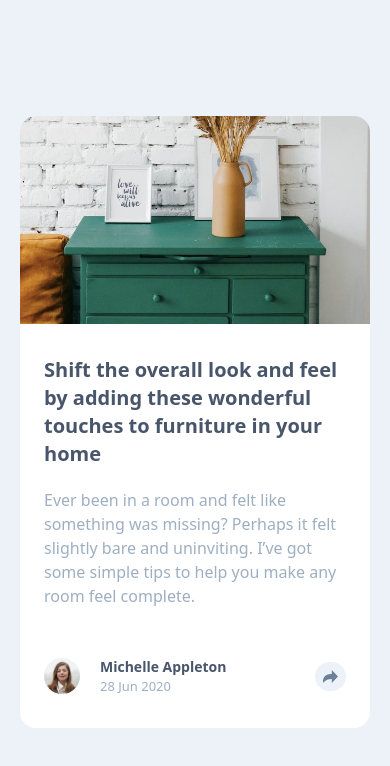
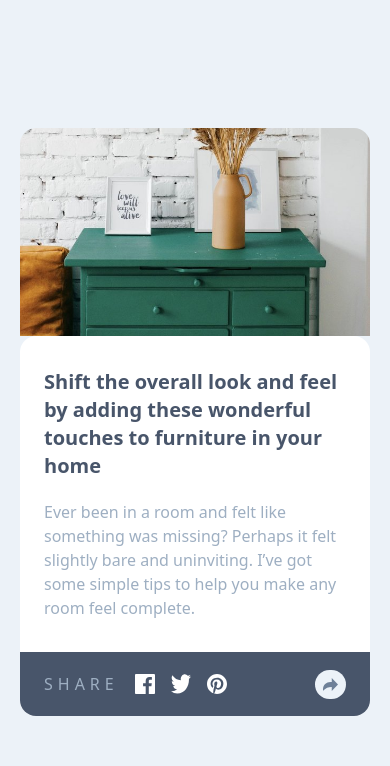
Before and after one commit to iamernesto14/Article_Preview, a website: page public/index.html in a window 390 px wide. Both pictures are taken after a click on the element 330 px from the left and 676 px from the top of the page. Drawn offline with Linux system fonts and the light colour scheme.

Commit message:
task completed

```diff
--- a/public/index.html
+++ b/public/index.html
@@ -3,69 +3,48 @@
 <head>
   <meta charset="UTF-8" />
   <meta name="viewport" content="width=device-width, initial-scale=1.0" />
-    <!-- displays site properly based on user's device -->
-
-    <link
-      rel="icon"
-      type="image/png"
-      sizes="32x32"
-      href="../images/favicon-32x32.png"
-    />
+  <link rel="icon" type="image/png" sizes="32x32" href="../images/favicon-32x32.png" />
   <link rel="stylesheet" href="./styles.css" />
   <script defer src="./script.js"></script>
-
-    <title>Article preview component</title>
-
-    <!-- Feel free to remove these styles or customise in your own stylesheet 👍 -->
+  <title>Article Preview Component</title>
 </head>
-  <body
-    class="h-screen bg-secondary-light-grayish-blue flex justify-center items-center"
-  >
-    <div class="max-w-sm rounded-2xl overflow-hidden mx-5 w-full md:max-w-3xl md:flex">
-      <img
-        class="w-full h-52 object-cover md:h-auto md:w-[300px] overflow-hidden flex-none bg-cover"
-        src="../images/drawers.jpg"
-        alt="Sunset in the mountains"
-      />
-
-      <div class="bg-white md:px-8">
+<body class="h-screen bg-secondary-light-grayish-blue flex justify-center items-center">
+  <div class="md:relative max-w-sm rounded-2xl mx-5 w-full md:max-w-3xl md:flex">
+    <img class="w-full h-52 object-cover md:h-auto md:w-[300px] overflow-hidden flex-none bg-cover rounded-tl-2xl md:rounded-bl-2xl rounded-tr-2xl md:rounded-tr-none" src="../images/drawers.jpg" alt="Sunset in the mountains" />
+    <div class="bg-white md:px-8 rounded-2xl">
       <div class="px-6 md:px-0 py-8">
         <div class="font-bold text-xl mb-5 text-secondary-dark-grayish-blue">
-            Shift the overall look and feel by adding these wonderful touches to
-            furniture in your home
+          Shift the overall look and feel by adding these wonderful touches to furniture in your home
         </div>
         <p class="text-base text-primary-grayish-blue">
-            Ever been in a room and felt like something was missing? Perhaps it
-            felt slightly bare and uninviting. I’ve got some simple tips to help
-            you make any room feel complete.
+          Ever been in a room and felt like something was missing? Perhaps it felt slightly bare and uninviting. I’ve got some simple tips to help you make any room feel complete.
         </p>
       </div>
-
-        <!-- social media section -->
-        <div class="px-6 md:px-0 pt-4 pb-8 flex justify-between items-center">
+      <!-- Social media section -->
+      <div id="details" class="px-6 md:px-0 h-16 flex justify-between items-center rounded-b-2xl">
         <div class="flex items-center justify-center gap-5">
-            <img
-              src="../images/avatar-michelle.jpg"
-              class="w-9 h-9 rounded-[50%]"
-              alt=""
-            />
+          <img src="../images/avatar-michelle.jpg" class="w-9 h-9 rounded-full" alt="" />
           <div>
             <p class="text-[14px] font-bold text-secondary-dark-grayish-blue">Michelle Appleton</p>
             <p class="text-primary-grayish-blue text-[13px]">28 Jun 2020</p>
           </div>
         </div>
+        <!-- Share icon -->
+        <p id="share" class="p-2 rounded-full bg-secondary-light-grayish-blue cursor-pointer">
+          <img src="../images/icon-share.svg" alt="Share icon" />
+        </p>
+      </div>
+    </div>
 
-          <!-- share icon -->
-          <p id="share" class="p-2 rounded-full bg-secondary-light-grayish-blue cursor-pointer"><img src="../images/icon-share.svg" alt="an icon of a share button"></p>
+    <div id="popup" class="hidden absolute z-50 w-[60%] max-w-[190px] bg-secondary-dark-grayish-blue px-1 py-3 rounded shadow-xl -right-6 bottom-16">
+      <div class="absolute w-0 h-0 border-l-8 border-r-8 border-t-8 border-l-transparent border-r-transparent border-t-secondary-dark-grayish-blue top-full right-[38%] transform translate-x-1/2"></div>
+      <div class="flex items-center justify-center gap-3">
+        <p class="text-primary-grayish-blue tracking-[5px] text-[12px]">SHARE</p>
+        <img src="../images/icon-facebook.svg" class="w-4 h-4" alt="Facebook icon" />
+        <img src="../images/icon-twitter.svg" class="w-4 h-4" alt="Twitter icon" />
+        <img src="../images/icon-pinterest.svg" class="w-4 h-4" alt="Pinterest icon" />
       </div>
     </div>
   </div>
-
-
-
-    <!-- <div class="attribution">
-    Challenge by <a href="https://www.frontendmentor.io?ref=challenge" target="_blank">Frontend Mentor</a>.
-    Coded by <a href="#">Your Name Here</a>.
-  </div> -->
 </body>
 </html>
--- a/public/script.js
+++ b/public/script.js
@@ -1,7 +1,50 @@
-const shareBtn = document.getElementById('share');
+const shareBtn = document.getElementById("share");
+const detail = document.getElementById("details");
+const popup = document.getElementById("popup");
 
-function displaySocialIcons() {
+// Store the original content of the details section
+const originalContent = detail.innerHTML;
 
+function toggleSocialIcons() {
+  if (window.innerWidth >= 768) {
+    // Show or hide the popup
+    if (popup.classList.contains("hidden")) {
+      popup.classList.remove("hidden");
+      shareBtn.classList.add("bg-secondary-dark-grayish-blue");
+    } else {
+      popup.classList.add("hidden");
+      shareBtn.classList.remove("bg-secondary-dark-grayish-blue");
+    }
+  } else {
+    // Toggle content replacement on smaller screens
+    if (detail.innerHTML === originalContent) {
+      detail.innerHTML = `
+        <div class="flex items-center justify-center gap-4 rounded-b-2xl">
+          <p class="text-primary-grayish-blue tracking-[5px]">SHARE</p>
+          <img src="../images/icon-facebook.svg" class="w-5 h-5" alt="Facebook icon" />
+          <img src="../images/icon-twitter.svg" class="w-5 h-5" alt="Twitter icon" />
+          <img src="../images/icon-pinterest.svg" class="w-5 h-5" alt="Pinterest icon" />
+        </div>
+        <p id="share" class="p-2 rounded-full bg-secondary-light-grayish-blue cursor-pointer">
+          <img src="../images/icon-share.svg" alt="Share icon" />
+        </p>`;
+
+      // Add the new background color class
+      detail.classList.add("bg-secondary-dark-grayish-blue");
+
+      // Re-assign the event listener to the new share button
+      document.getElementById("share").addEventListener("click", toggleSocialIcons);
+    } else {
+      detail.innerHTML = originalContent;
+
+      // Remove the new background color class
+      detail.classList.remove("bg-secondary-dark-grayish-blue");
+
+      // Re-assign the event listener to the original share button
+      document.getElementById("share").addEventListener("click", toggleSocialIcons);
+    }
+  }
 }
 
-shareBtn.addEventListener('click', displaySocialIcons)
+// Assign the event listener to the initial share button
+shareBtn.addEventListener("click", toggleSocialIcons);
```
Also changed, not shown: public/styles.css. Lines whose indentation alone changed are shown as unchanged.
